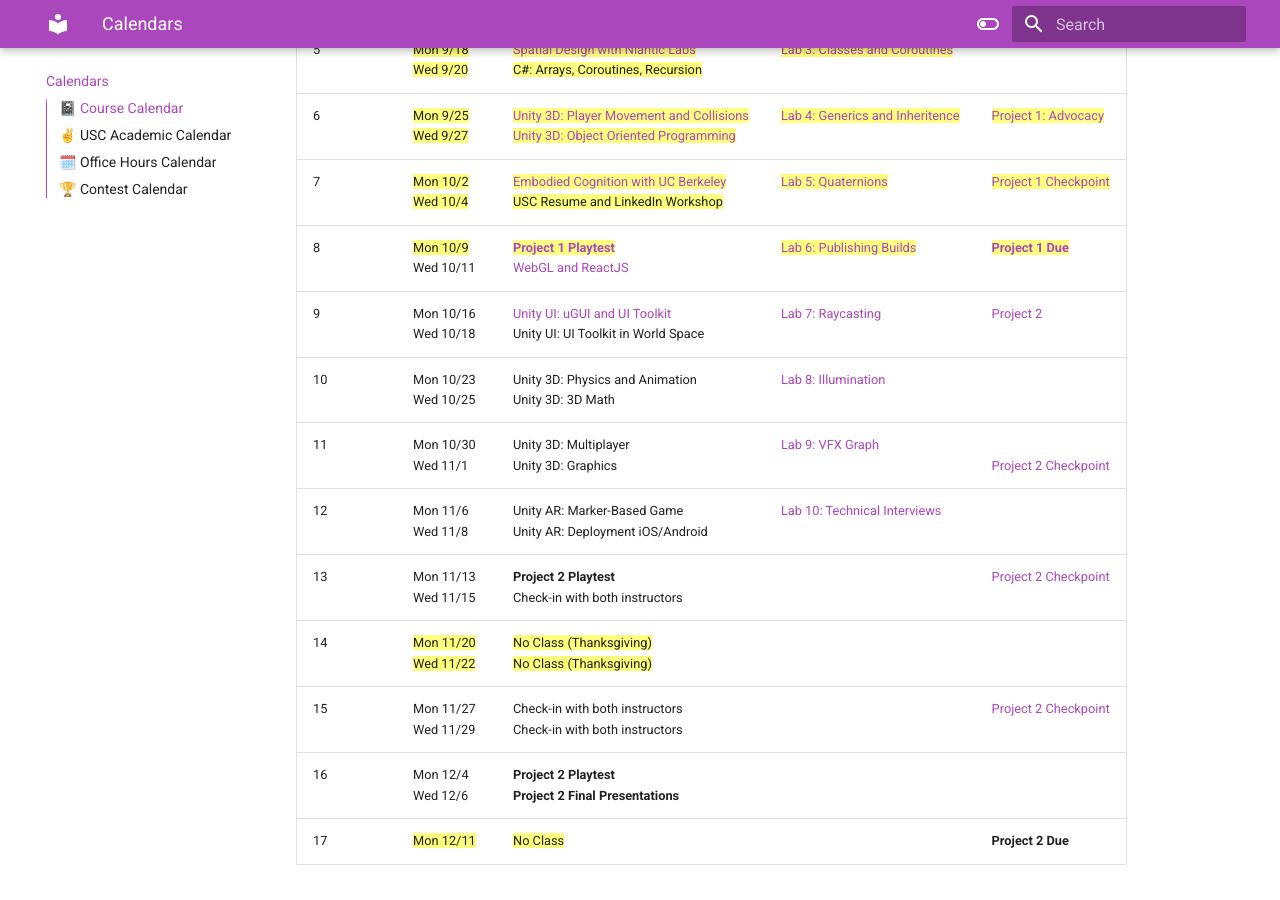
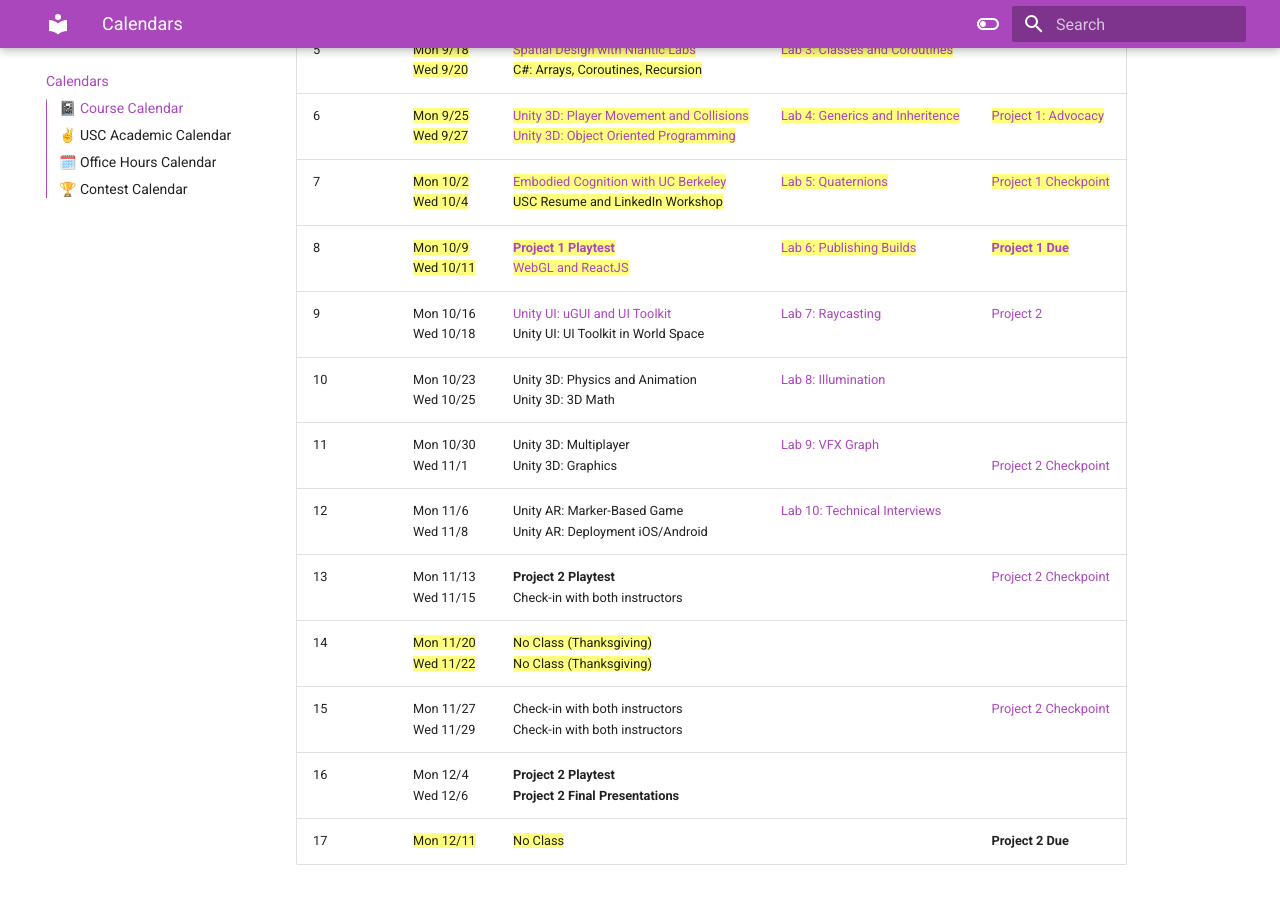
Before and after one commit to usc-ctin583/usc-ctin583.github.io, an MkDocs documentation site: the page built from docs/index.md, in a window 1280 px wide and 900 px high, scrolled down 561 px. Built offline with MkDocs 1.6.1 and Material for MkDocs 9.7.7, drawn with Linux system fonts in a browser that asks for light colours.

Commit message:
modify schedule for webgl

```diff
--- a/docs/index.md
+++ b/docs/index.md
@@ -9,7 +9,7 @@
 | 5    | ==Mon 9/18== <br> ==Wed 9/20==   | ==[Spatial Design with Niantic Labs](https://calendar.usc.edu/event/designing_realities_redefining_experiential_design_with_augmented_and_virtual_reality)== <br> ==C#: Arrays, Coroutines, Recursion== | ==[Lab 3: Classes and Coroutines](Labs/lab03.md)== |
 | 6    |==Mon 9/25== <br> ==Wed 9/27==   | ==[Unity 3D: Player Movement and Collisions](https://www.icloud.com/keynote/01bSAfmd7C45UrRFrT-p8Ezeg#Lecture6)== <br> ==[Unity 3D: Object Oriented Programming](https://www.icloud.com/keynote/0920OrQoVdzLeXbAZZYG6Jp4g#Lecture6)== | ==[Lab 4: Generics and Inheritence](Labs/lab04.md)==| ==[Project 1: Advocacy](./Projects/project1.md)== |
 | 7    | ==Mon 10/2== <br> ==Wed 10/4==   | ==[Embodied Cognition with UC Berkeley](https://bid.berkeley.edu/)== <br> ==USC Resume and LinkedIn Workshop== | ==[Lab 5: Quaternions](Labs/lab05.md)== | ==[Project 1 Checkpoint](./Projects/project1checkpoint.md)== |
-| 8    | ==Mon 10/9== <br> Wed 10/11  | ==[**Project 1 Playtest**](https://www.icloud.com/keynote/032rY3HMcI9uZPbOjrCWyEu8A#Lecture8)== <br> [WebGL and ReactJS](https://www.icloud.com/keynote/051QbdWeDu0UYmCHkm2WuFStQ#Lecture8) | ==[Lab 6: Publishing Builds](Labs/lab06.md)== | ==**[Project 1 Due](Projects/project1due.md)**== |
+| 8    | ==Mon 10/9== <br> ==Wed 10/11==  | ==[**Project 1 Playtest**](https://www.icloud.com/keynote/032rY3HMcI9uZPbOjrCWyEu8A#Lecture8)== <br> ==[WebGL and ReactJS](https://www.icloud.com/keynote/051QbdWeDu0UYmCHkm2WuFStQ#Lecture8)== | ==[Lab 6: Publishing Builds](Labs/lab06.md)== | ==**[Project 1 Due](Projects/project1due.md)**== |
 | 9    | Mon 10/16 <br> Wed 10/18 | [Unity UI: uGUI and UI Toolkit](https://www.icloud.com/keynote/05dxP82d9x9mFhNSfsZrNJTAA#Lecture7) <br> Unity UI: UI Toolkit in World Space | [Lab 7: Raycasting](Labs/lab07.md) | [Project 2](Projects/project2.md) |
 | 10   | Mon 10/23 <br> Wed 10/25 | Unity 3D: Physics and Animation <br> Unity 3D: 3D Math | [Lab 8: Illumination](Labs/lab08.md) |
 | 11   | Mon 10/30 <br> Wed 11/1  | Unity 3D: Multiplayer <br> Unity 3D: Graphics | [Lab 9: VFX Graph](Labs/lab09.md) | <br> [Project 2 Checkpoint](Projects/project2checkpoint1.md) |
```
